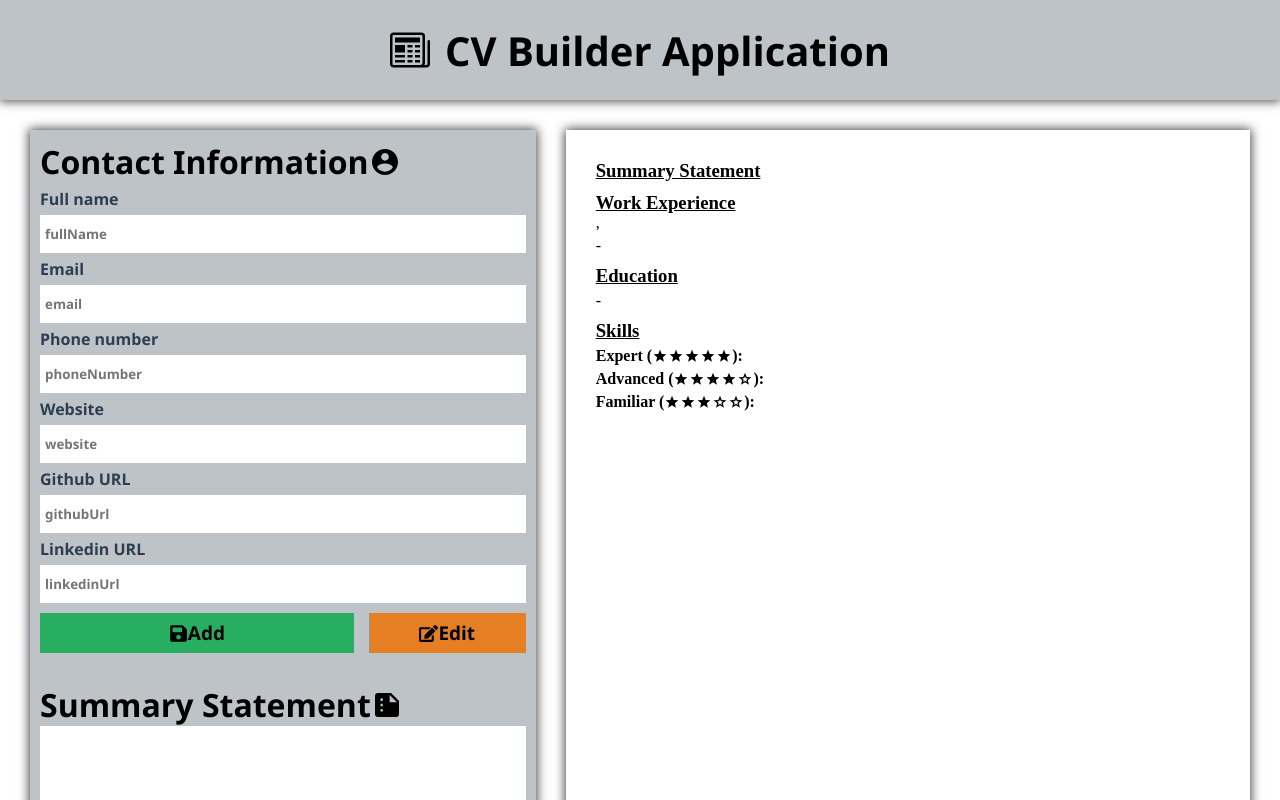
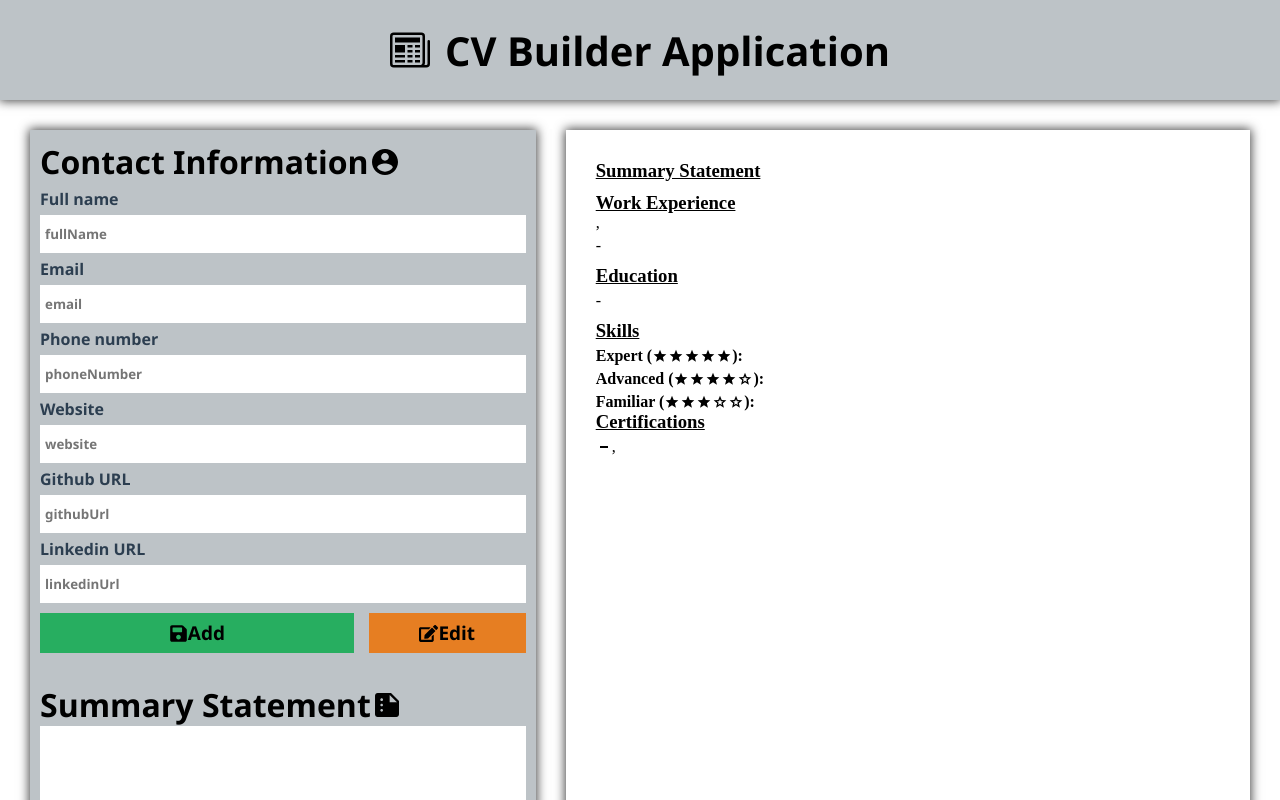
Before and after one commit to IchoubaneMed/cv-project, a React (Create React App) app: page / in a window 1280 px wide. Shown: the top 800 px of the page. Built offline with nearby package versions, Linux system fonts and the light colour scheme.

Commit message:
Added Certifications section inside the Resume.js file

```diff
--- a/src/components/Resume.js
+++ b/src/components/Resume.js
@@ -2,6 +2,8 @@ import React, { Component } from 'react';
 import { connect } from 'react-redux';
 import '../styles/resume.css';
 import { RiStarSFill, RiStarSLine } from "react-icons/ri";
+import { GoDash } from "react-icons/go";
+
 
 class Resume extends Component {
     constructor(props) {
@@ -98,6 +100,13 @@ class Resume extends Component {
                         <h4 className="inline flex">Familiar ( <RiStarSFill /><RiStarSFill /><RiStarSFill /><RiStarSLine /><RiStarSLine /> ): </h4><p className="inline">{this.props.familiar}</p>
                     </div>
                 </div>
+
+                <div className="resume-certifications">
+                    <h3 className="underline">Certifications</h3>
+
+                    <p className="flex"><GoDash />{this.props.title}, <span className="italic">{this.handleDate(this.props.date)}</span></p>
+
+                </div>
             </div>
         );
     }
@@ -129,6 +138,9 @@ const mapStateToProps = (state) => {
         expert: state.skillsReducer.expert,
         advanced: state.skillsReducer.advanced,
         familiar: state.skillsReducer.familiar,
+
+        title: state.certificationsReducer.title,
+        date: state.certificationsReducer.date,
     }
 }
 
```
